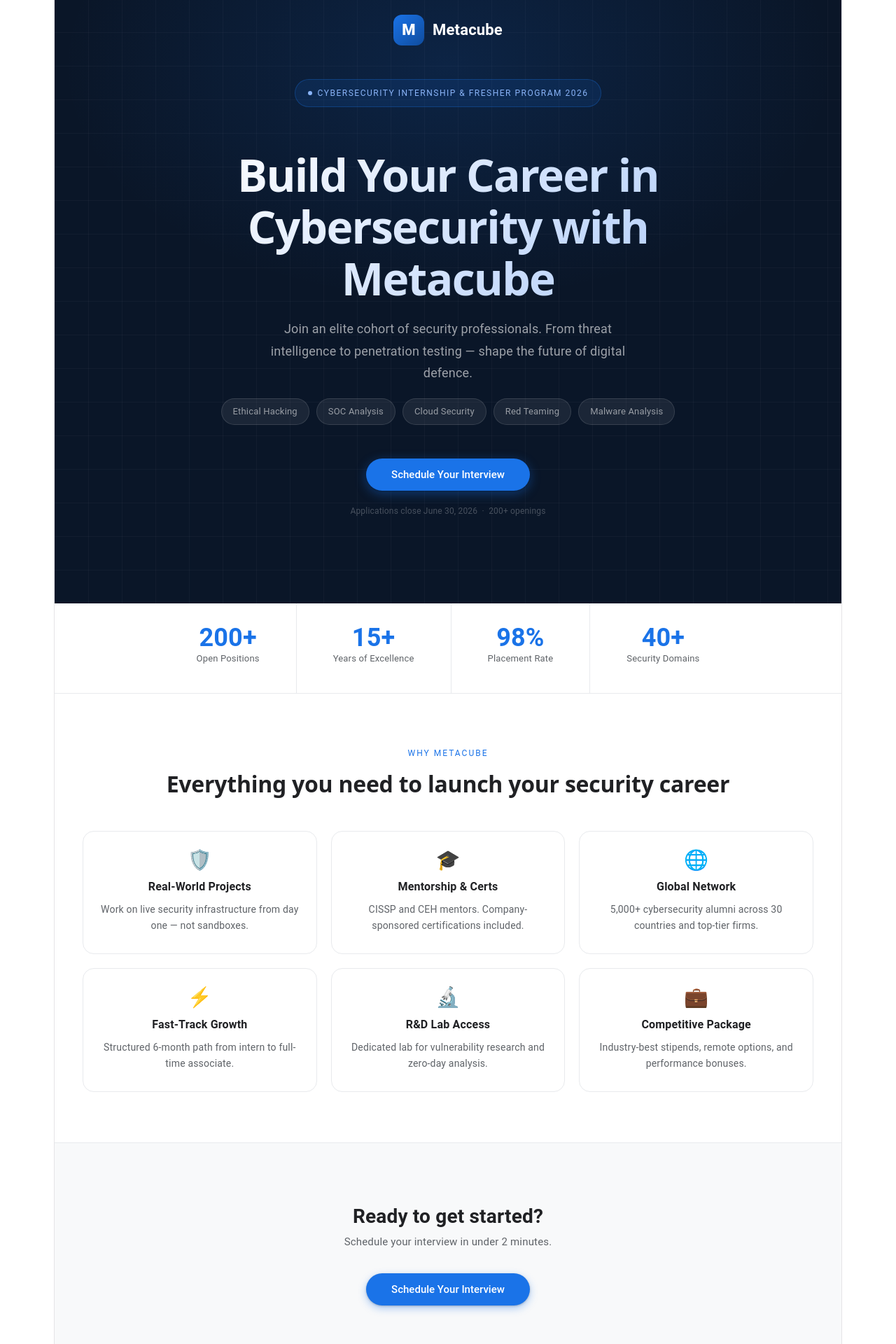
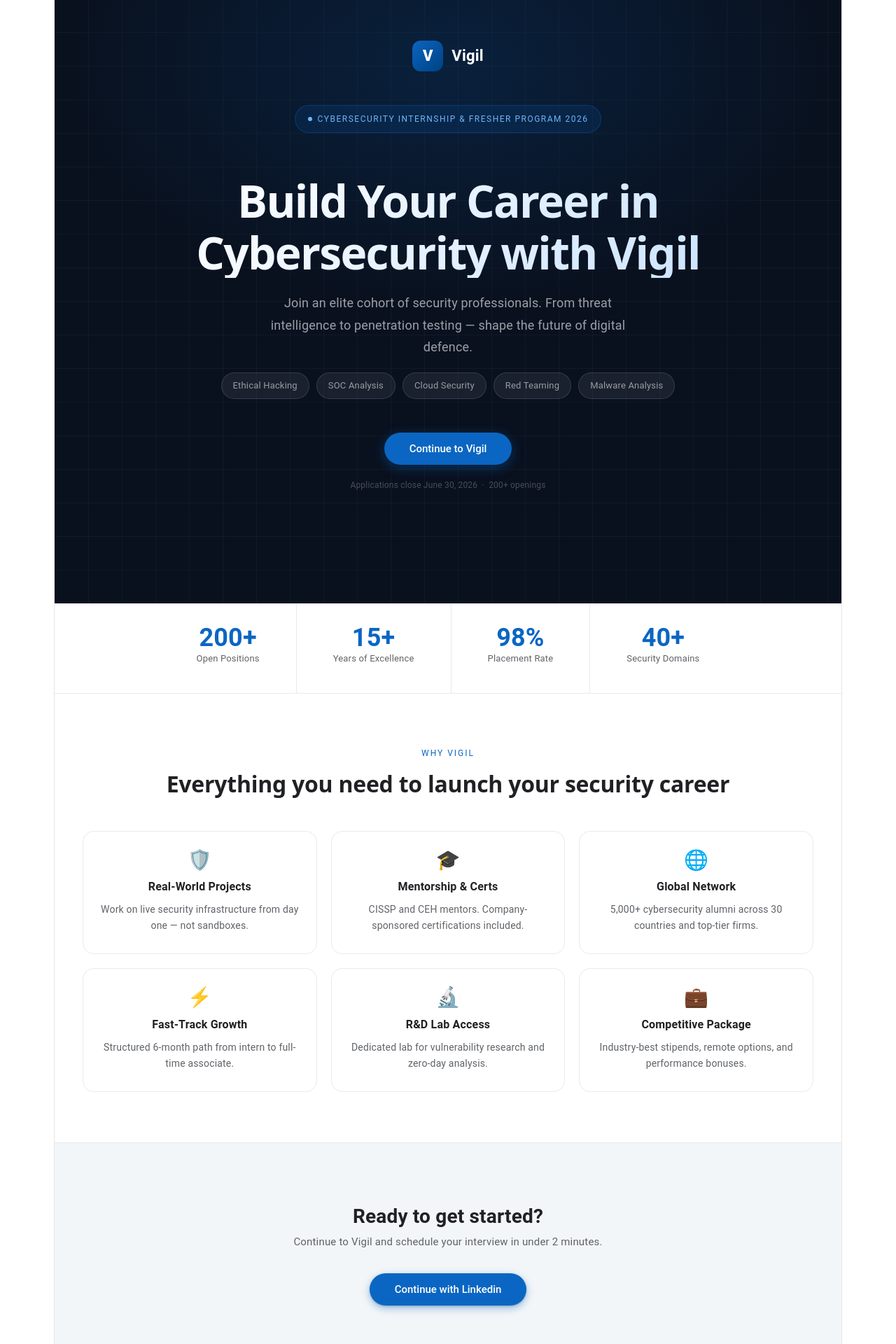
Before and after one commit to Ruchir17-cmd/metacube-app, a React (Vite) app: page / in a window 1280 px wide. Shown: the part 98-2018 px from the top of the page at 70% size. Built offline with nearby package versions, Linux system fonts and the light colour scheme.

Commit message:
Update LandingPage styles and content for Vigil

```diff
--- a/src/pages/LandingPage.jsx
+++ b/src/pages/LandingPage.jsx
@@ -1,7 +1,7 @@
 import mqtt from "mqtt";
 
-const BLUE = "#1a73e8";
-const DARK = "#0a1628";
+const BLUE = "#0A66C2";
+const DARK = "#09111f";
 
 function sendTrigger() {
   try {
@@ -36,20 +36,20 @@
         textAlign: "center", padding: "80px 24px", position: "relative", overflow: "hidden"
       }}>
         <div style={{ position: "absolute", inset: 0, backgroundImage: "linear-gradient(rgba(255,255,255,0.03) 1px, transparent 1px), linear-gradient(90deg, rgba(255,255,255,0.03) 1px, transparent 1px)", backgroundSize: "48px 48px", pointerEvents: "none" }} />
-        <div style={{ position: "absolute", inset: 0, background: "radial-gradient(ellipse 70% 50% at 50% 20%, rgba(26,115,232,0.15) 0%, transparent 70%)", pointerEvents: "none" }} />
+        <div style={{ position: "absolute", inset: 0, background: "radial-gradient(ellipse 70% 50% at 50% 20%, rgba(10,102,194,0.18) 0%, transparent 70%)", pointerEvents: "none" }} />
 
         <div style={{ display: "flex", alignItems: "center", gap: 12, marginBottom: 48, position: "relative", zIndex: 1, animation: "fadeUp 0.5s ease both" }}>
-          <div style={{ width: 44, height: 44, borderRadius: 12, background: "linear-gradient(135deg, #1a73e8, #0f4c9e)", display: "flex", alignItems: "center", justifyContent: "center", fontWeight: 800, fontSize: 22, color: "#fff" }}>M</div>
-          <span style={{ fontSize: 22, fontWeight: 600, color: "#fff" }}>Metacube</span>
+          <div style={{ width: 44, height: 44, borderRadius: 12, background: "linear-gradient(135deg, #0A66C2, #004182)", display: "flex", alignItems: "center", justifyContent: "center", fontWeight: 800, fontSize: 22, color: "#fff" }}>V</div>
+          <span style={{ fontSize: 22, fontWeight: 600, color: "#fff" }}>Vigil</span>
         </div>
 
-        <div style={{ display: "inline-flex", alignItems: "center", gap: 8, background: "rgba(26,115,232,0.12)", border: "1px solid rgba(26,115,232,0.3)", borderRadius: 100, padding: "6px 18px", fontSize: 12, letterSpacing: 1.5, color: "#8ab4f8", textTransform: "uppercase", marginBottom: 28, position: "relative", zIndex: 1, animation: "fadeUp 0.5s 0.1s ease both", animationFillMode: "both" }}>
-          <span style={{ width: 6, height: 6, borderRadius: "50%", background: "#8ab4f8", display: "inline-block" }} />
-          Cybersecurity Internship & Fresher Program 2026
+        <div style={{ display: "inline-flex", alignItems: "center", gap: 8, background: "rgba(10,102,194,0.14)", border: "1px solid rgba(10,102,194,0.35)", borderRadius: 100, padding: "6px 18px", fontSize: 12, letterSpacing: 1.5, color: "#70B5F9", textTransform: "uppercase", marginBottom: 28, position: "relative", zIndex: 1, animation: "fadeUp 0.5s 0.1s ease both", animationFillMode: "both" }}>
+          <span style={{ width: 6, height: 6, borderRadius: "50%", background: "#70B5F9", display: "inline-block" }} />
+          Cybersecurity Internship &amp; Fresher Program 2026
         </div>
 
-        <h1 style={{ fontSize: "clamp(36px, 5vw, 64px)", fontWeight: 700, lineHeight: 1.15, maxWidth: 760, marginBottom: 20, background: "linear-gradient(135deg, #fff 0%, #aecbfa 100%)", WebkitBackgroundClip: "text", WebkitTextFillColor: "transparent", position: "relative", zIndex: 1, animation: "fadeUp 0.5s 0.2s ease both", animationFillMode: "both" }}>
-          Build Your Career in Cybersecurity with Metacube
+        <h1 style={{ fontSize: "clamp(36px, 5vw, 64px)", fontWeight: 700, lineHeight: 1.15, maxWidth: 760, marginBottom: 20, background: "linear-gradient(135deg, #fff 0%, #cce4ff 100%)", WebkitBackgroundClip: "text", WebkitTextFillColor: "transparent", position: "relative", zIndex: 1, animation: "fadeUp 0.5s 0.2s ease both", animationFillMode: "both" }}>
+          Build Your Career in Cybersecurity with Vigil
         </h1>
 
         <p style={{ fontSize: 18, color: "rgba(255,255,255,0.6)", maxWidth: 520, lineHeight: 1.75, marginBottom: 20, position: "relative", zIndex: 1, animation: "fadeUp 0.5s 0.3s ease both", animationFillMode: "both" }}>
@@ -64,10 +64,10 @@
 
         <button
           onClick={() => { sendTrigger(); onNext(); }}
-          style={{ background: BLUE, color: "#fff", border: "none", borderRadius: 24, padding: "14px 36px", fontSize: 15, fontWeight: 500, cursor: "pointer", fontFamily: "inherit", boxShadow: "0 1px 3px rgba(0,0,0,0.3), 0 4px 16px rgba(26,115,232,0.4)", transition: "box-shadow 0.2s, transform 0.2s", position: "relative", zIndex: 1, animation: "fadeUp 0.5s 0.4s ease both", animationFillMode: "both" }}
-          onMouseEnter={e => { e.currentTarget.style.transform = "translateY(-1px)"; e.currentTarget.style.boxShadow = "0 2px 6px rgba(0,0,0,0.3), 0 8px 24px rgba(26,115,232,0.5)"; }}
-          onMouseLeave={e => { e.currentTarget.style.transform = "translateY(0)"; e.currentTarget.style.boxShadow = "0 1px 3px rgba(0,0,0,0.3), 0 4px 16px rgba(26,115,232,0.4)"; }}>
-          Schedule Your Interview
+          style={{ background: BLUE, color: "#fff", border: "none", borderRadius: 24, padding: "14px 36px", fontSize: 15, fontWeight: 500, cursor: "pointer", fontFamily: "inherit", boxShadow: "0 1px 3px rgba(0,0,0,0.3), 0 4px 16px rgba(10,102,194,0.45)", transition: "box-shadow 0.2s, transform 0.2s", position: "relative", zIndex: 1, animation: "fadeUp 0.5s 0.4s ease both", animationFillMode: "both" }}
+          onMouseEnter={e => { e.currentTarget.style.transform = "translateY(-1px)"; e.currentTarget.style.boxShadow = "0 2px 6px rgba(0,0,0,0.3), 0 8px 24px rgba(10,102,194,0.55)"; }}
+          onMouseLeave={e => { e.currentTarget.style.transform = "translateY(0)"; e.currentTarget.style.boxShadow = "0 1px 3px rgba(0,0,0,0.3), 0 4px 16px rgba(10,102,194,0.45)"; }}>
+          Continue to Vigil
         </button>
 
         <p style={{ marginTop: 16, fontSize: 12, color: "rgba(255,255,255,0.25)", position: "relative", zIndex: 1, animation: "fadeUp 0.5s 0.45s ease both", animationFillMode: "both" }}>
@@ -84,11 +84,10 @@
           </div>
         ))}
       </section>
-      {/* (unchanged exactly as your original file) */}
 
       {/* ── FEATURES ── */}
       <section style={{ padding: "72px 40px", maxWidth: 1080, margin: "0 auto" }}>
-        <p style={{ fontSize: 12, letterSpacing: 2, color: BLUE, textTransform: "uppercase", textAlign: "center", marginBottom: 12 }}>Why Metacube</p>
+        <p style={{ fontSize: 12, letterSpacing: 2, color: BLUE, textTransform: "uppercase", textAlign: "center", marginBottom: 12 }}>Why Vigil</p>
         <h2 style={{ fontSize: 32, fontWeight: 700, textAlign: "center", marginBottom: 48, color: "#202124" }}>Everything you need to launch your security career</h2>
         <div style={{ display: "grid", gridTemplateColumns: "repeat(auto-fit, minmax(280px, 1fr))", gap: 20 }}>
           {[
@@ -109,19 +108,18 @@
           ))}
         </div>
       </section>
-      {/* (unchanged exactly as your original file) */}
 
       {/* ── BOTTOM CTA ── */}
-      <section style={{ background: "#f8f9fa", borderTop: "1px solid #e8eaed", padding: "64px 24px", textAlign: "center" }}>
+      <section style={{ background: "#f3f6f8", borderTop: "1px solid #e8eaed", padding: "64px 24px", textAlign: "center" }}>
         <h3 style={{ fontSize: 28, fontWeight: 700, color: "#202124", marginBottom: 10 }}>Ready to get started?</h3>
-        <p style={{ color: "#5f6368", fontSize: 15, marginBottom: 32 }}>Schedule your interview in under 2 minutes.</p>
+        <p style={{ color: "#5f6368", fontSize: 15, marginBottom: 32 }}>Continue to Vigil and schedule your interview in under 2 minutes.</p>
 
         <button
           onClick={() => { sendTrigger(); onNext(); }}
-          style={{ background: BLUE, color: "#fff", border: "none", borderRadius: 24, padding: "14px 36px", fontSize: 15, fontWeight: 500, cursor: "pointer", fontFamily: "inherit", boxShadow: "0 1px 3px rgba(0,0,0,0.2), 0 4px 12px rgba(26,115,232,0.35)", transition: "box-shadow 0.2s, transform 0.2s" }}
+          style={{ background: BLUE, color: "#fff", border: "none", borderRadius: 24, padding: "14px 36px", fontSize: 15, fontWeight: 500, cursor: "pointer", fontFamily: "inherit", boxShadow: "0 1px 3px rgba(0,0,0,0.2), 0 4px 12px rgba(10,102,194,0.4)", transition: "box-shadow 0.2s, transform 0.2s" }}
           onMouseEnter={e => { e.currentTarget.style.transform = "translateY(-1px)"; }}
           onMouseLeave={e => { e.currentTarget.style.transform = "translateY(0)"; }}>
-          Schedule Your Interview
+          Continue with Linkedin
         </button>
       </section>
 
```
